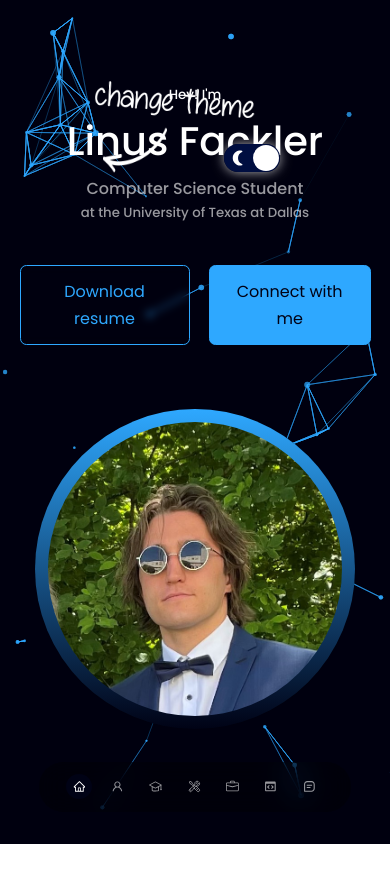
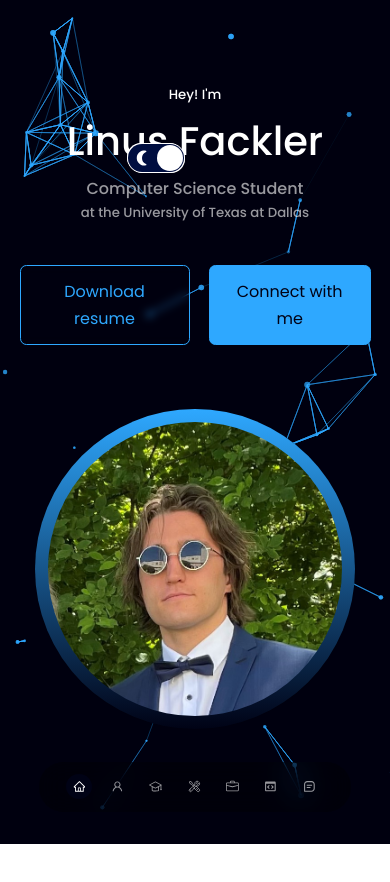
Before and after one commit to linusfackler/react-portfolio-website, a React (Create React App) app: page / in a window 390 px wide. Shown: the top 882 px of the page. Built offline with nearby package versions, Linux system fonts and the light colour scheme.

Commit message:
fix theme switch

```diff
--- a/src/App.jsx
+++ b/src/App.jsx
@@ -36,7 +36,7 @@ const App = () => {
             offColor="ffd000"
             checkedIcon={<MdNightlightRound className='switch__icon-night' />}
             uncheckedIcon={<BsSunFill className='switch__icon-day' />}
-            borderRadius="5"
+            borderRadius='5px'
           />
           {theme === "dark" ? <ParticlesBackground /> : <></>}
           <Header />
--- a/src/components/header/header.css
+++ b/src/components/header/header.css
@@ -20,6 +20,8 @@ header {
 
 /* ================ ARROW ================ */
 .arrow__image {
+    display: flex;
+    justify-content: flex-start;
     width:  80px;
     height: 80px;
     position: absolute;
@@ -33,6 +35,7 @@ header {
 }
 
 .change__theme {
+    display: flex;
     width:  160px;
     height: 30px;
     position: absolute;
@@ -89,18 +92,7 @@ header {
 }
 
 #light .me {
-    border: 0px solid transparent;
     background: linear-gradient(90deg, var(--color-primary), var(--color-primary-variant));
-    border-radius: 50rem;
-    overflow: hidden;
-    width: 30rem;
-    height: 30rem;
-    position: absolute;
-    left: calc(50% - 15rem);
-    margin-top: 4rem;
-    padding: 0.8rem 0.8rem 0.8rem 0.8rem;
-    backdrop-filter: blur(3px);
-    /* transition: var(--transition); */
     box-shadow: rgba(0, 0, 0, 0.35) 0px 5px 15px;
 }
 
@@ -124,6 +116,13 @@ header {
     transform: rotate(90deg);
     font-weight: 300;
     font-size: 0.9rem;
+}
+
+/* =============== MEDIA QUERIES (LIGHT MODE SWTICH ONLY) ================== */
+@media screen and (max-width: 1600px) {
+    .change__theme, .arrow__image {
+        display: none;
+    }
 }
 
 /* =============== MEDIA QUERIES (LAPTOPS) ================== */
@@ -170,6 +169,10 @@ header {
         height: 20rem;
         left: calc(50% - 10rem);
     }
+
+    .arrow__image, .change__theme {
+        display: none;
+    }
 }
 
 /* =============== MEDIA QUERIES (SMALL DEVICES) ================== */
@@ -181,4 +184,8 @@ header {
     .header__socials, .scroll__down {
         display: none;
     }
+
+    .change__theme, .arrow__image {
+        display: none;
+    }
 }
--- a/src/index.css
+++ b/src/index.css
@@ -19,15 +19,21 @@
 
 /* ================ SWITCH ================ */
 .switch {
-    /* display: flex; */
+    display: flex;
     left: 14rem;
     top: 9rem;
     z-index: 5;
-    box-shadow: rgba(0, 0, 0, 0.35) 0px 5px 15px;
+    position: absolute;
 }
 
 #dark .switch {
-    box-shadow: rgba(255, 255, 255, 0.685) 0px 0px 12px;
+    filter: drop-shadow(1px 1px 0 white)
+        drop-shadow(0.5px -0.5px 0 white)
+        drop-shadow(-0.5px 0.5px 0 white);
+}
+
+#light .switch {
+    box-shadow: rgba(0, 0, 0, 0.35) 0px 5px 15px;
 }
 
 .switch__icon-day {
@@ -47,6 +53,19 @@
     width: 60%;
     margin-left: 15%;
 }
+
+/* =============== MEDIA QUERIES (LAPTOPS) ================== */
+@media screen and (max-height: 800px) {
+
+}
+
+/* =============== MEDIA QUERIES (MEDIUM DEVICES) ================== */
+@media screen and (max-width: 1024px) {
+    .switch {
+        left: 8rem;
+    }
+}
+
 
 #dark {
     /* ============== BLUE ============== */
```
